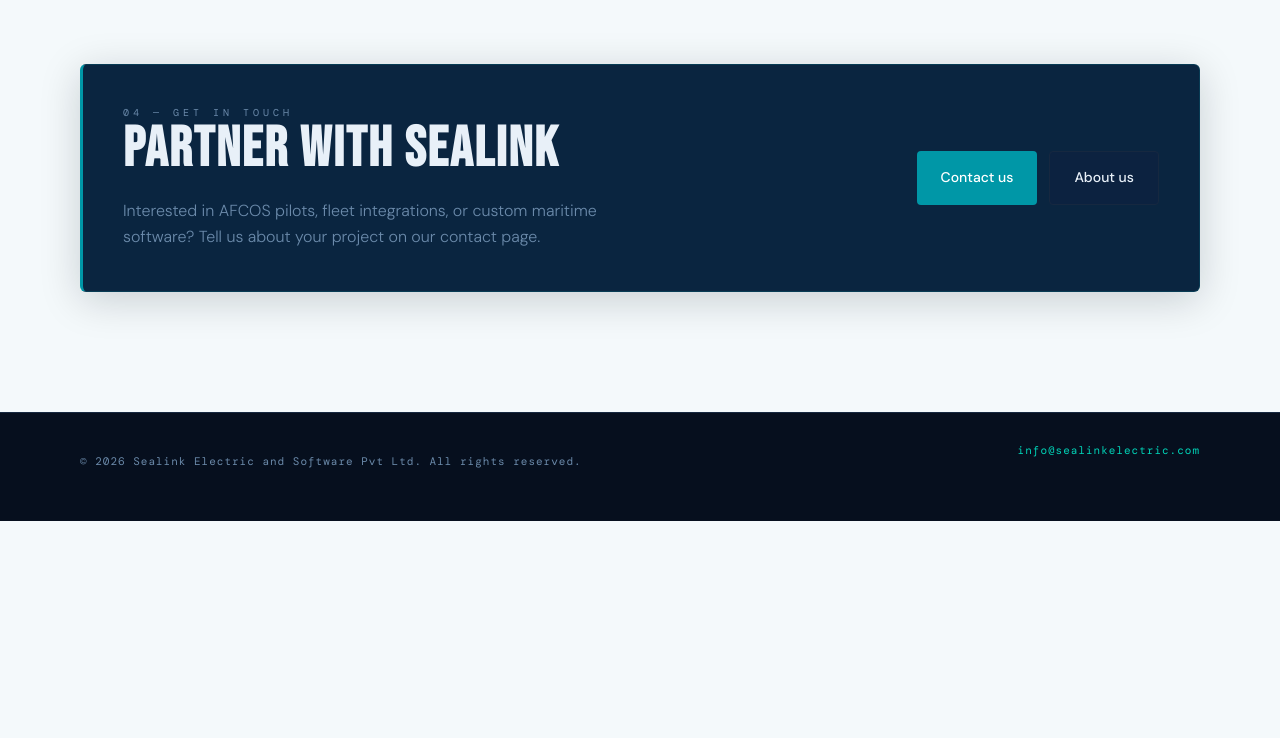
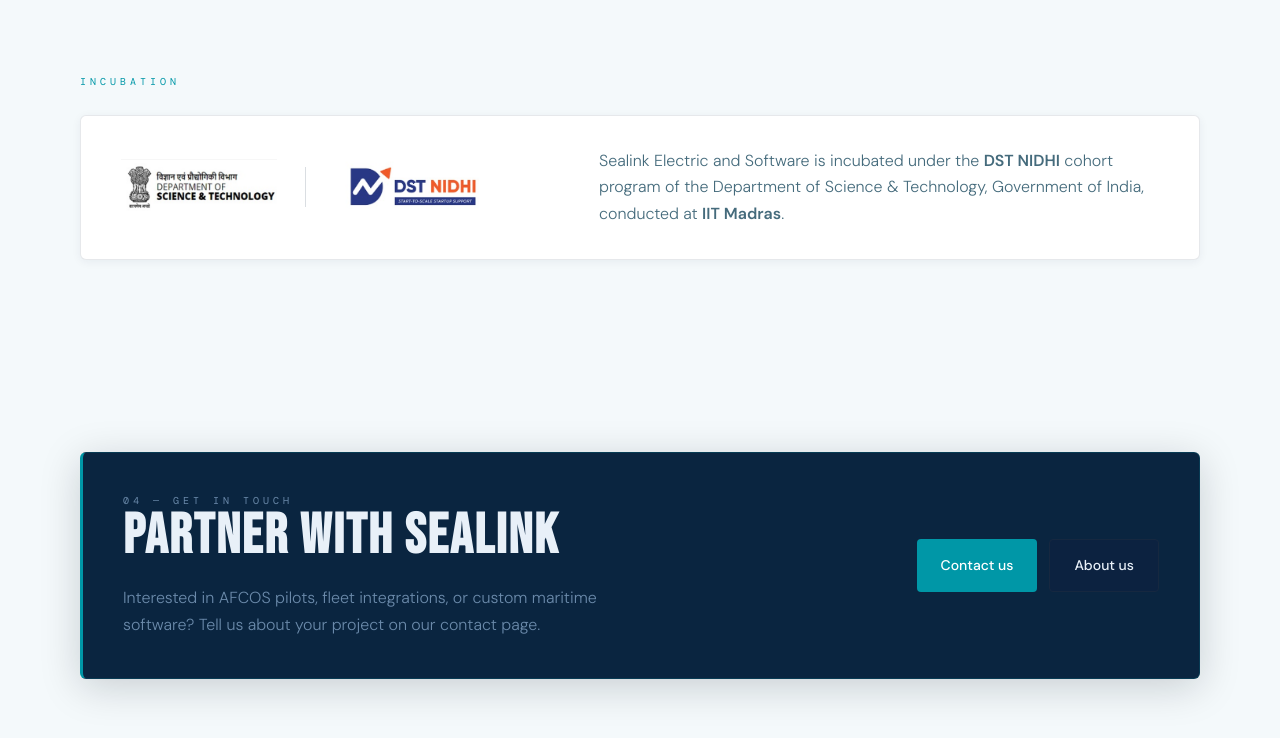
Before and after one commit to shailesh8944/sealink-, a Next.js app: page / in a window 1280 px wide. Shown: the part 6500-7238 px from the top of the page. Before the commit the page ends 7021 px from the top, so only its background shows below. Built offline with nearby package versions, Linux system fonts and the light colour scheme.

Commit message:
Add DST NIDHI incubation section to homepage
Sealink is incubated under the DST NIDHI cohort program conducted at
IIT Madras; add a credibility section with both logos to the homepage.

Co-Authored-By: Claude Sonnet 5 <noreply@anthropic.com>

```diff
--- a/app/globals.css
+++ b/app/globals.css
@@ -703,6 +703,44 @@ h2 {
 
 .metric span {
   font-size: 13px;
+  color: var(--muted);
+}
+
+/* ─── Incubation ─── */
+.incubation-panel {
+  display: flex;
+  align-items: center;
+  justify-content: space-between;
+  flex-wrap: wrap;
+  gap: 32px;
+  padding: 32px 40px;
+  border: 1px solid rgba(12, 35, 64, 0.1);
+  border-radius: 6px;
+  background: #fff;
+  box-shadow: 0 2px 10px rgba(12, 35, 64, 0.06);
+}
+
+.incubation-logos {
+  display: flex;
+  align-items: center;
+  gap: 28px;
+  flex-shrink: 0;
+}
+
+.incubation-logos img {
+  height: 56px;
+  width: auto;
+}
+
+.incubation-divider {
+  width: 1px;
+  height: 40px;
+  background: rgba(12, 35, 64, 0.15);
+}
+
+.incubation-text {
+  margin: 0;
+  max-width: 560px;
   color: var(--muted);
 }
 
--- a/components/pages/HomeClient.tsx
+++ b/components/pages/HomeClient.tsx
@@ -464,6 +464,43 @@ export default function HomeClient() {
         </div>
       </section>
 
+      {/* Incubation */}
+      <section className="section" id="incubation">
+        <div className="container">
+          <FadeUp>
+            <p className="section-label">Incubation</p>
+          </FadeUp>
+          <FadeUp delay={0.05}>
+            <div className="incubation-panel">
+              <div className="incubation-logos">
+                <img
+                  src="/assets/dst-logo.png"
+                  alt="Department of Science &amp; Technology (DST), Government of India"
+                  width={198}
+                  height={71}
+                  loading="lazy"
+                  decoding="async"
+                />
+                <span className="incubation-divider" aria-hidden="true" />
+                <img
+                  src="/assets/dst-nidhi-logo.png"
+                  alt="DST NIDHI — Start-to-Scale Startup Support"
+                  width={203}
+                  height={72}
+                  loading="lazy"
+                  decoding="async"
+                />
+              </div>
+              <p className="incubation-text">
+                Sealink Electric and Software is incubated under the <strong>DST NIDHI</strong>{' '}
+                cohort program of the Department of Science &amp; Technology, Government of India,
+                conducted at <strong>IIT Madras</strong>.
+              </p>
+            </div>
+          </FadeUp>
+        </div>
+      </section>
+
       {/* CTA */}
       <section className="section section-cta">
         <FadeUp className="container">
```
Also changed, not shown: public/assets/dst-logo.png (added), public/assets/dst-nidhi-logo.png (added).
